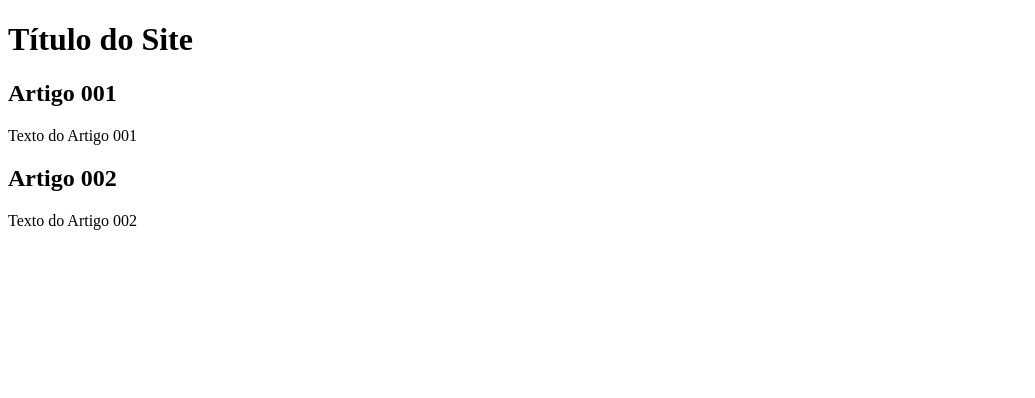
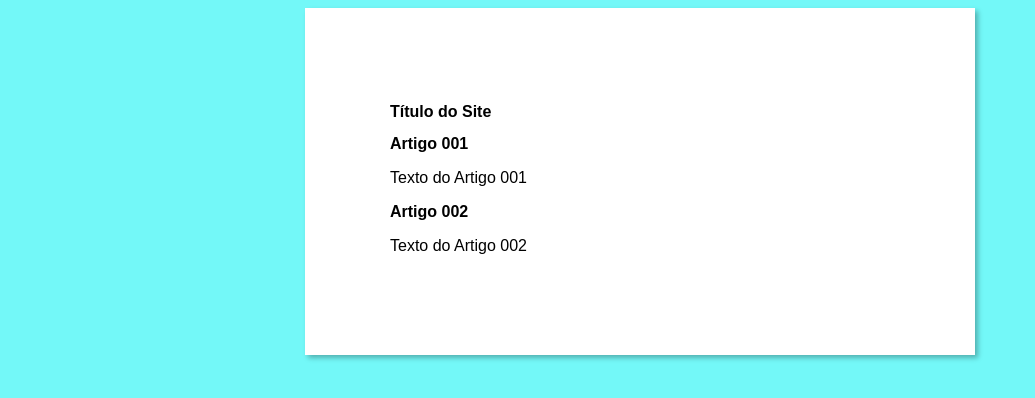
Before and after one commit to BrunoAiires/projeto-site, a plain HTML site: page index.html in a window 1280 px wide. Shown: the whole page, without its empty margins (0-1035 px from the left). Drawn offline with Linux system fonts and the light colour scheme.

Commit message:
Started Design

```diff
--- a/index.html
+++ b/index.html
@@ -4,6 +4,7 @@
     <meta charset="UTF-8">
     <meta name="viewport" content="width=device-width, initial-scale=1.0">
     <title>Título so Site</title>
+    <link rel="stylesheet" href="style.css">
 </head>
 <body>
     <main>
--- /dev/null
+++ b/style.css
@@ -0,0 +1,17 @@
+* {
+    font-family: Arial, Helvetica, sans-serif ;
+    font-size: 16px;
+}
+
+body {
+    background-color: rgb(115, 248, 248);
+
+}
+
+main {
+    background-color: white;
+    width: 500px;
+    margin: auto;
+    padding: 10ex;
+    box-shadow: 3px 3px 5px rgba(0, 0, 0, 0.288) ;
+}
```
